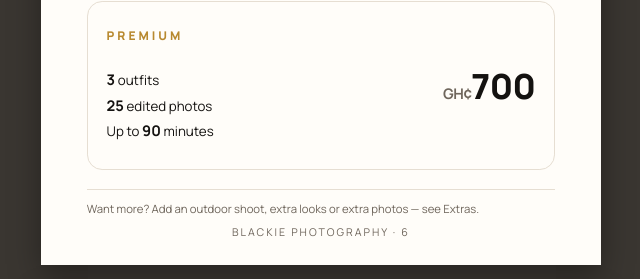
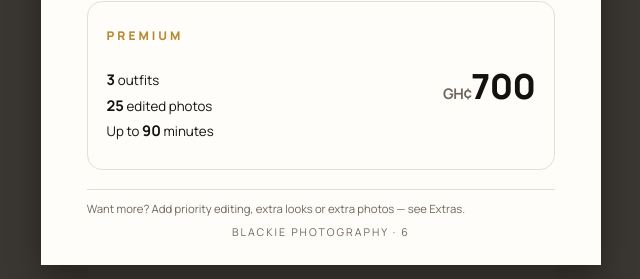
Before and after one commit to Austin-Marfo/blackie-pricelist, a plain HTML site: page print.html in a window 1280 px wide. Shown: the part 4704-4983 px from the top of the page, 319-959 px from the left. Drawn offline with nearby package versions, Linux system fonts and the light colour scheme.

Commit message:
Update catfoot message to include conditional text

```diff
--- a/print.html
+++ b/print.html
@@ -198,7 +198,7 @@ const catPages = D.categories.map(c => pg("", `
       </ul>
     </div>`).join("")}
   </div>
-  <div class="catfoot">Want more? Add an outdoor shoot, extra looks or extra photos — see Extras.</div>`));
+  <div class="catfoot">Want more? Add ${D.addons.some(a => a.id === "outdoor" && (a.not || []).includes(c.id)) ? "priority editing" : "an outdoor shoot"}, extra looks or extra photos — see Extras.</div>`));
 
 const extras = pg("", `
   <div class="eyebrow">Make it yours</div>
```
